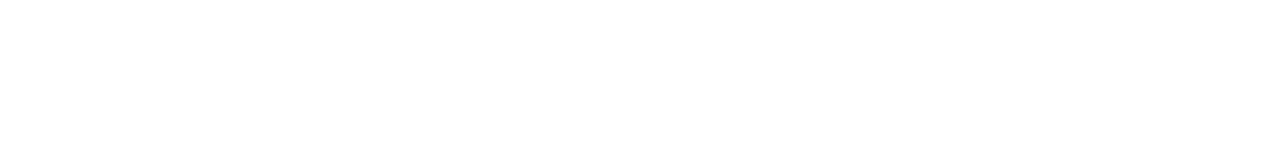
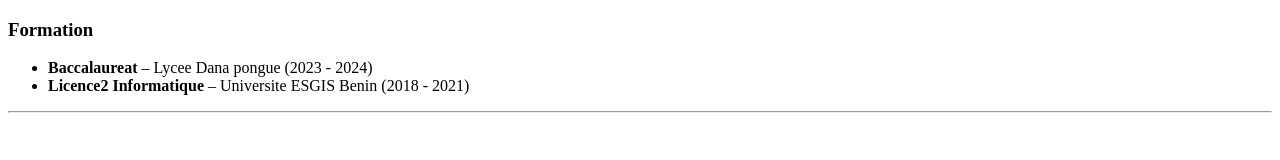
Before and after one commit to djiounaaligana-stack/git-mon-cv, a plain HTML site: page index.html in a window 1280 px wide. Drawn offline with Linux system fonts and the light colour scheme.

Commit message:
mise en place de la section formation

```diff
--- a/index.html
+++ b/index.html
@@ -8,5 +8,17 @@
 </head>
 <body>
 
+
+
+     <!-- Formation -->
+    <section>
+        <h3>Formation</h3>
+        <ul>
+            <li><strong>Baccalaureat</strong> – Lycee Dana pongue (2023 - 2024)</li>
+            <li><strong>Licence2 Informatique</strong> – Universite ESGIS Benin (2018 - 2021)</li>
+        </ul>
+    </section>
+
+    <hr>
 </body>
 </html>
```
